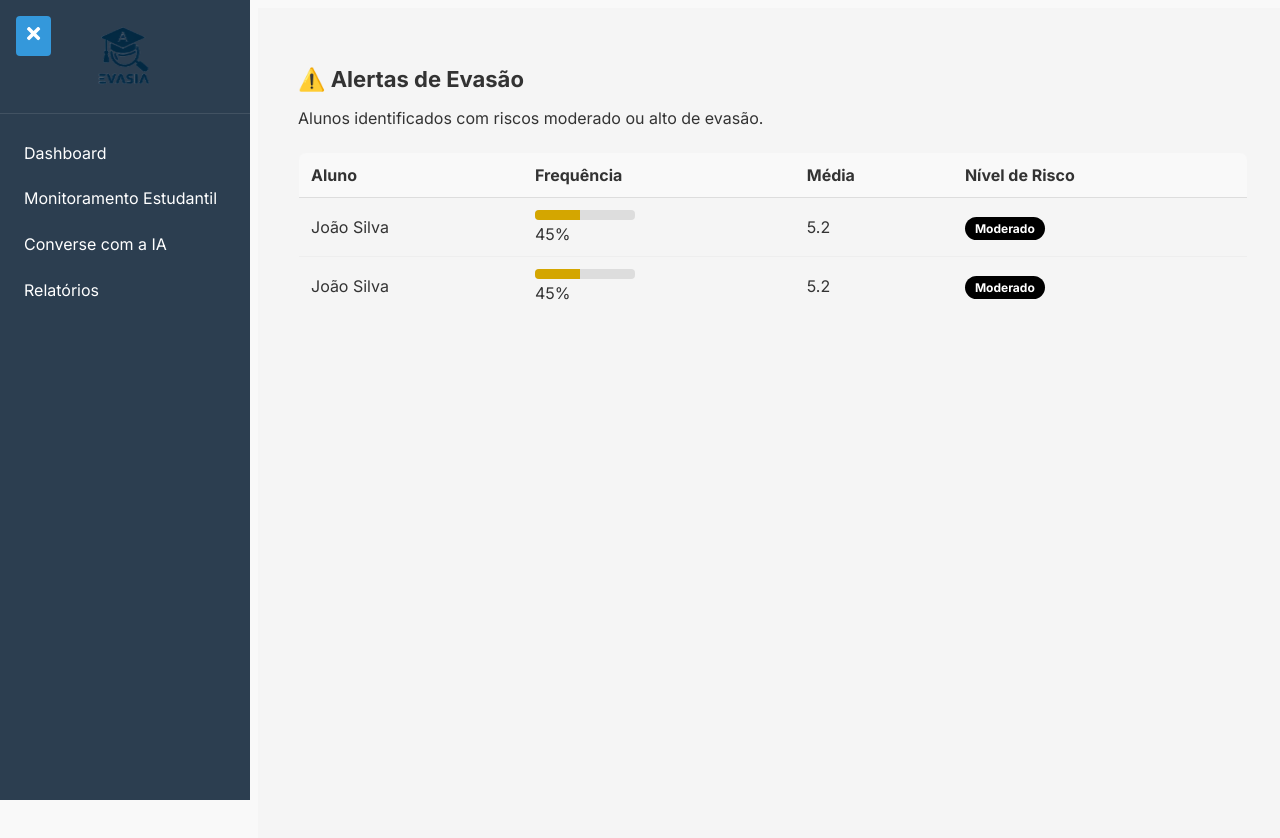
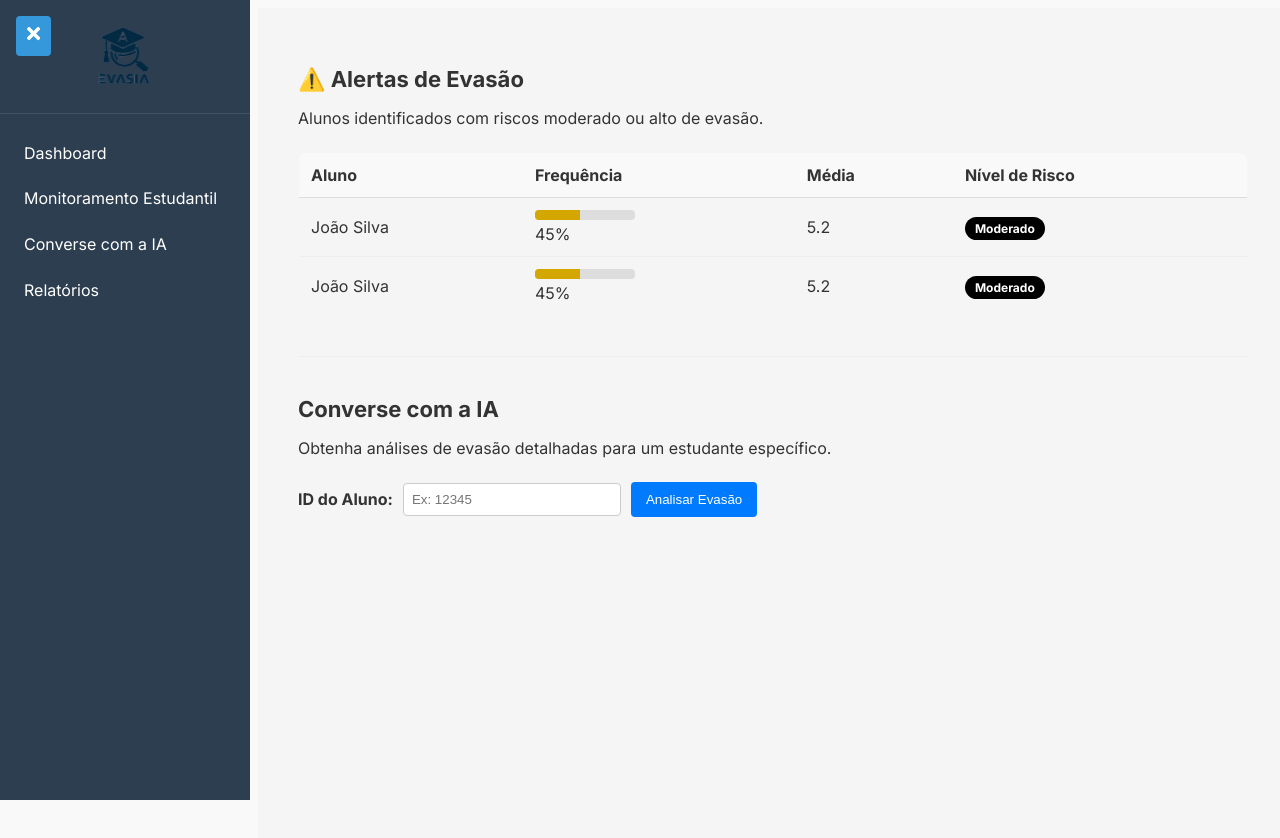
Before and after one commit to gui-rodrgiues2005/Evasia, a React (Vite) app in the folder evasia-front/: page /alertas in a window 1280 px wide. Built offline with nearby package versions, Linux system fonts and the light colour scheme.

Commit message:
Alteracoes em AlertaEvasao

```diff
--- a/evasia-front/src/Pages/AlertasEvasao/AlertaEvasao.jsx
+++ b/evasia-front/src/Pages/AlertasEvasao/AlertaEvasao.jsx
@@ -1,4 +1,8 @@
-import React from 'react';
+import React, { useState } from 'react';
+// Importe axios se ainda usa para outras chamadas, caso contrário pode remover
+// Se 'axios' não for mais usado em NENHUMA PARTE deste arquivo, você pode remover a linha abaixo.
+// No entanto, para evitar quebrar outras partes do seu projeto que possam usá-lo, vamos mantê-lo por enquanto.
+import axios from 'axios';
 
 const alunos = [
   { nome: 'João Silva', frequencia: 45, media: 5.2, risco: 'Moderado' },
@@ -6,8 +10,56 @@ const alunos = [
 ];
 
 const AlertaEvasao = () => {
+  // === NOVO ESTADO PARA A FUNCIONALIDADE DE CONVERSA COM A IA ===
+  const [studentId, setStudentId] = useState('');
+  const [aiResponse, setAiResponse] = useState(null);
+  const [loading, setLoading] = useState(false);
+  const [error, setError] = useState(null);
+
+  // URL do Webhook de TESTE do n8n - VOCÊ DEVE OBTER ESTA URL DA SUA INSTÂNCIA DO N8N
+  // Lembre-se de usar a URL de PRODUÇÃO quando o fluxo estiver ativo no n8n.
+  const N8N_WEBHOOK_URL = 'https://lucasdev55.app.n8n.cloud/webhook-test/77bde499-67c0-4418-a761-6df8d479dd7a'; // Ex: 'https://your-n8n.cloud/webhook-test/77bde499-67c0-4418-a761-6df8d479dd7a'
+
+  const handleAnalyzeStudent = async () => {
+    if (!studentId) {
+      alert('Por favor, insira o ID do aluno.');
+      return;
+    }
+    setLoading(true);
+    setError(null);
+    setAiResponse(null);
+
+    try {
+      console.log(`[Frontend] Enviando user_id ${studentId} para Webhook n8n: ${N8N_WEBHOOK_URL}`);
+
+      const response = await fetch(N8N_WEBHOOK_URL, {
+        method: 'POST',
+        headers: {
+          'Content-Type': 'application/json',
+        },
+        body: JSON.stringify({ user_id: studentId }),
+      });
+
+      if (!response.ok) {
+        throw new Error(`Erro HTTP: ${response.status} - ${response.statusText}`);
+      }
+
+      const data = await response.json(); // Pega a resposta JSON da IA diretamente
+      setAiResponse(data);
+      console.log("[Frontend] Resposta da IA recebida diretamente do n8n:", data);
+
+    } catch (err) {
+      console.error("[Frontend] Erro ao acionar IA ou obter resposta:", err);
+      setError(`Erro ao processar a solicitação: ${err.message}. Tente novamente.`);
+    } finally {
+      setLoading(false);
+    }
+  };
+  // === FIM DO NOVO ESTADO E LÓGICA ===
+
   return (
     <div style={{ padding: '24px' }}>
+      {/* Conteúdo da Tabela de Alertas de Evasão Existente */}
       <h2 style={{ fontSize: '22px', marginBottom: '8px' }}>
         ⚠️ Alertas de Evasão
       </h2>
@@ -15,13 +67,7 @@ const AlertaEvasao = () => {
         Alunos identificados com riscos moderado ou alto de evasão.
       </p>
 
-      <table style={{
-        width: '100%',
-        borderCollapse: 'collapse',
-        border: '1px solid #ddd',
-        borderRadius: '8px',
-        overflow: 'hidden'
-      }}>
+      <table style={tableStyle}>
         <thead style={{ background: '#f9f9f9' }}>
           <tr>
             <th style={thStyle}>Aluno</th>
@@ -63,8 +109,103 @@ const AlertaEvasao = () => {
           ))}
         </tbody>
       </table>
+
+      {/* === NOVA SEÇÃO: Converse com a IA === */}
+      <div style={{ marginTop: '40px', paddingTop: '20px', borderTop: '1px solid #eee' }}>
+        <h2 style={{ fontSize: '22px', marginBottom: '8px' }}>Converse com a IA</h2>
+        <p style={{ marginBottom: '24px' }}>
+          Obtenha análises de evasão detalhadas para um estudante específico.
+        </p>
+
+        <div style={{ display: 'flex', gap: '10px', marginBottom: '20px', alignItems: 'center' }}>
+          <label htmlFor="studentId" style={{ fontWeight: 'bold' }}>ID do Aluno:</label>
+          <input
+            type="text"
+            id="studentId"
+            value={studentId}
+            onChange={(e) => setStudentId(e.target.value)}
+            placeholder="Ex: 12345"
+            style={{ padding: '8px', borderRadius: '4px', border: '1px solid #ccc', flexGrow: 1, maxWidth: '200px' }}
+          />
+          <button
+            onClick={handleAnalyzeStudent}
+            disabled={loading}
+            style={{
+                padding: '10px 15px',
+                backgroundColor: '#007bff', // Cor azul para o botão
+                color: 'white',
+                border: 'none',
+                borderRadius: '4px',
+                cursor: 'pointer',
+                opacity: loading ? 0.7 : 1
+            }}
+          >
+            {loading ? 'Analisando...' : 'Analisar Evasão'}
+          </button>
+        </div>
+
+        {loading && <p style={{ color: '#007bff' }}>A IA está analisando os dados. Isso pode levar alguns segundos...</p>}
+        {error && <p style={{ color: 'red' }}>{error}</p>}
+
+        {aiResponse && (
+          <div style={{
+              backgroundColor: '#f0f8ff', // Um azul claro para o box de resposta
+              border: '1px solid #cceeff',
+              borderRadius: '8px',
+              padding: '20px',
+              marginTop: '20px'
+          }}>
+            <h3 style={{ fontSize: '18px', marginBottom: '10px', color: '#333' }}>Análise da IA para {aiResponse.student_name || 'o aluno'}</h3>
+            {/* Você pode renderizar o JSON completo para depuração, ou campos específicos */}
+            {/* <pre style={{ whiteSpace: 'pre-wrap', wordBreak: 'break-word', backgroundColor: '#e9f5ff', padding: '10px', borderRadius: '4px', maxHeight: '300px', overflowY: 'auto' }}>
+                {JSON.stringify(aiResponse, null, 2)}
+            </pre> */}
+
+            <p><strong>ID do Estudante:</strong> {aiResponse.user_id}</p>
+            <p><strong>Nome:</strong> {aiResponse.student_name}</p>
+            <p><strong>Curso:</strong> {aiResponse.course_info}</p>
+            <p><strong>Último Acesso:</strong> {aiResponse.last_access_analysis?.last_access_date} ({aiResponse.last_access_analysis?.days_since_access} dias atrás, {aiResponse.last_access_analysis?.access_frequency})</p>
+            <p><strong>Progresso no Curso:</strong> {aiResponse.academic_status?.course_progress}</p>
+            <p><strong>Média Atual:</strong> {aiResponse.academic_status?.current_grades}</p>
+            <p><strong>Status das Atividades:</strong> {aiResponse.academic_status?.assignments_status}</p>
+
+            <h4 style={{ marginTop: '15px', marginBottom: '5px', color: '#555' }}>Nível de Risco: <span style={{
+                backgroundColor: aiResponse.risk_assessment?.risk_level === 'ALTO' ? '#dc3545' :
+                                   aiResponse.risk_assessment?.risk_level === 'MÉDIO' ? '#ffc107' : '#28a745',
+                color: 'white',
+                padding: '3px 8px',
+                borderRadius: '8px',
+                fontSize: '14px',
+                fontWeight: 'bold'
+            }}>{aiResponse.risk_assessment?.risk_level}</span></h4>
+            <p><strong>Score de Risco:</strong> {aiResponse.risk_assessment?.risk_score}</p>
+            <p><strong>Confiança da Análise:</strong> {aiResponse.risk_assessment?.confidence}%</p>
+            <p><strong>Fatores de Risco Primários:</strong> {aiResponse.risk_assessment?.primary_risk_factors?.join(', ') || 'Nenhum'}</p>
+            <p><strong>Fatores Protetivos:</strong> {aiResponse.risk_assessment?.protective_factors?.join(', ') || 'Nenhum'}</p>
+
+            <h4 style={{ marginTop: '15px', marginBottom: '5px', color: '#555' }}>Recomendações:</h4>
+            <p><strong>Ações Imediatas:</strong> {aiResponse.recommendations?.immediate_actions?.join(', ') || 'Nenhuma'}</p>
+            <p><strong>Ações de Acompanhamento:</strong> {aiResponse.recommendations?.follow_up_actions?.join(', ') || 'Nenhuma'}</p>
+            <p><strong>Prioridade de Contato:</strong> {aiResponse.recommendations?.contact_priority}</p>
+
+            <p style={{ fontSize: '12px', color: '#888', marginTop: '20px' }}>
+                Analisado em: {aiResponse.analysis_metadata?.analyzed_at} por {aiResponse.analysis_metadata?.analyst}
+            </p>
+          </div>
+        )}
+      </div>
+      {/* === FIM DA NOVA SEÇÃO === */}
     </div>
   );
+};
+
+const tableStyle = {
+  width: '100%',
+  borderCollapse: 'collapse',
+  border: '1px solid #ddd',
+  borderRadius: '8px',
+  overflow: 'hidden',
+  marginBottom: '40px' // Adiciona margem abaixo da tabela
 };
 
 const thStyle = {
```
Also changed, not shown: 32 other files (tests, documents, lock files or other folders).
